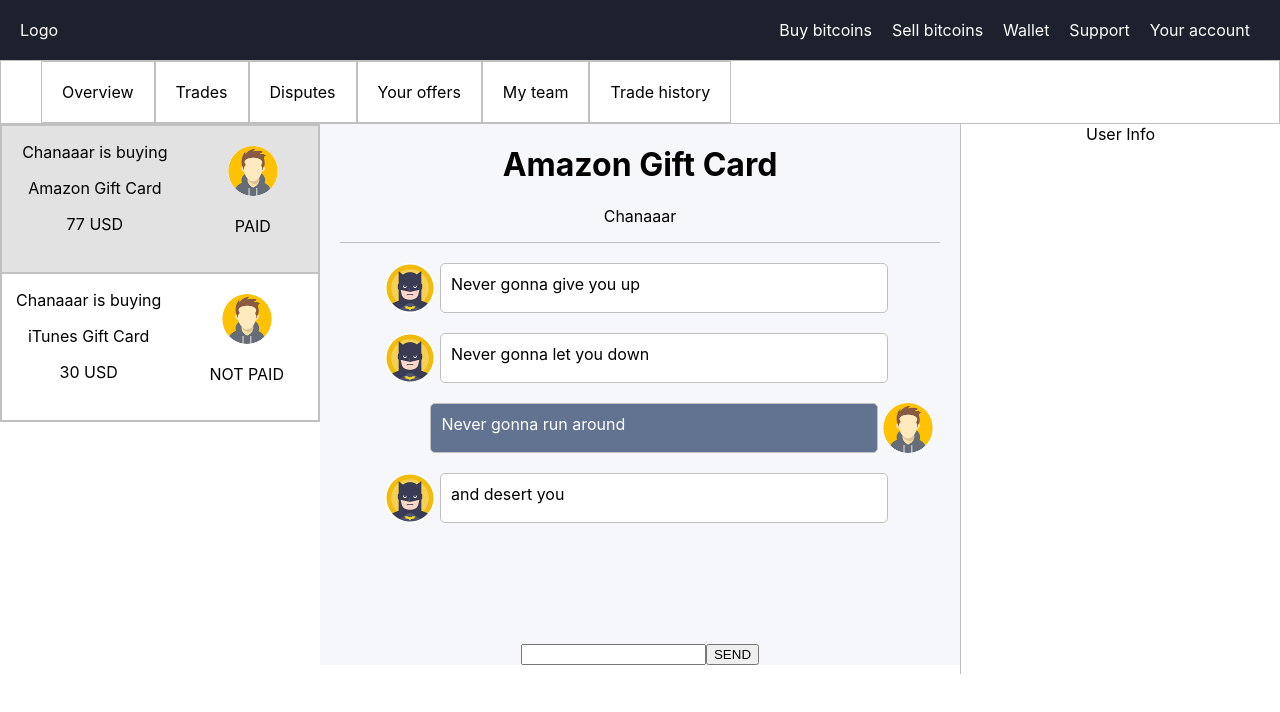
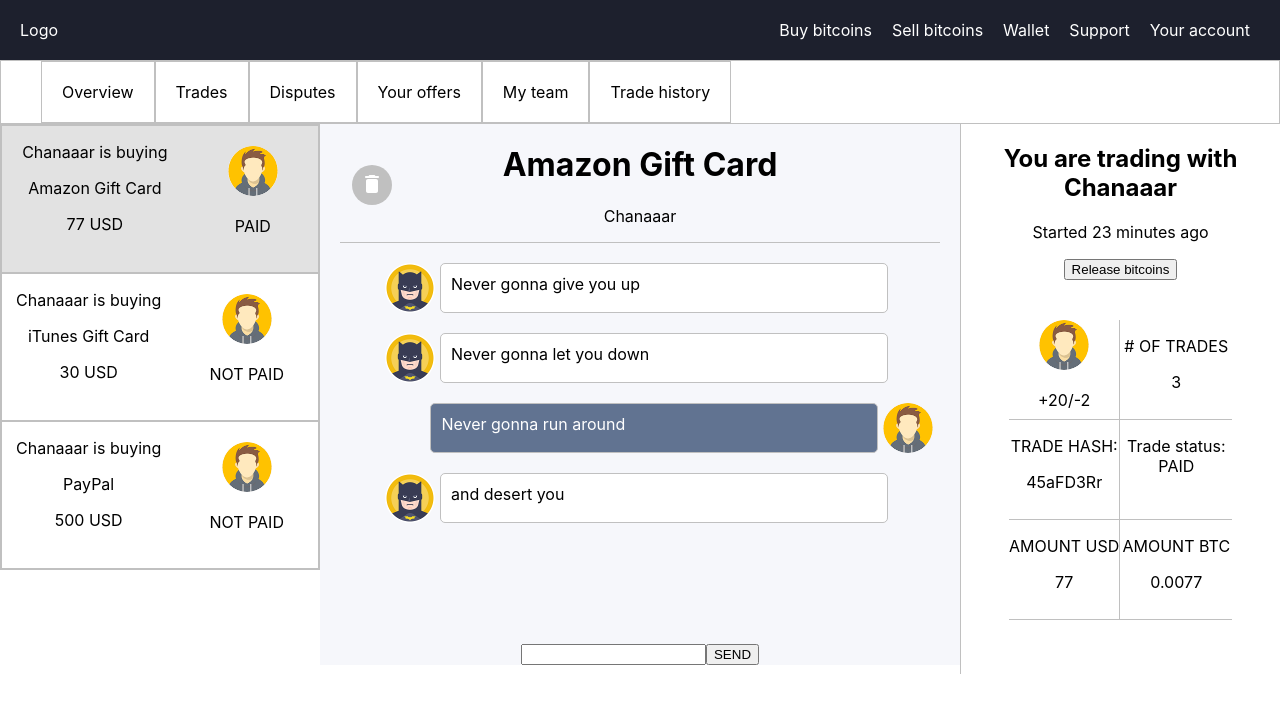
Before and after one commit to TumanovArtem/messager_front, a React (Create React App) app: page /sell-bitcoins in a window 1280 px wide. Shown: the top 712 px of the page. Built offline with nearby package versions, Linux system fonts and the light colour scheme.

Commit message:
Added userInfo and deleteTrade action

```diff
--- a/package.json
+++ b/package.json
@@ -3,6 +3,8 @@
   "version": "0.1.0",
   "private": true,
   "dependencies": {
+    "@material-ui/core": "^4.11.4",
+    "@material-ui/icons": "^4.11.2",
     "@reduxjs/toolkit": "^1.5.1",
     "@testing-library/jest-dom": "^5.12.0",
     "@testing-library/react": "^11.2.6",
--- a/src/interfaces/ITrade.ts
+++ b/src/interfaces/ITrade.ts
@@ -1,5 +1,6 @@
 export interface ITrade {
   id: number;
+  hash: string;
   sellerId: number;
   buyerId: number;
   method: string;
--- a/src/interfaces/IUser.ts
+++ b/src/interfaces/IUser.ts
@@ -2,5 +2,6 @@
   id: number;
   login: string;
   avatar: string;
-  rating: number;
+  ratingPros: number;
+  ratingCons: number;
 }
--- a/src/store/massagesSlice.ts
+++ b/src/store/massagesSlice.ts
@@ -10,7 +10,7 @@
       fromId: 0,
       toId: 1,
       text: 'Never gonna give you up',
-      date: new Date()
+      date: new Date("2021-05-03")
     },
     {
       id: 1,
@@ -18,7 +18,7 @@
       fromId: 0,
       toId: 1,
       text: 'Never gonna let you down',
-      date: new Date()
+      date: new Date("2021-05-03")
     },
     {
       id: 2,
@@ -26,7 +26,7 @@
       fromId: 1,
       toId: 0,
       text: 'Never gonna run around',
-      date: new Date()
+      date: new Date("2021-05-03")
     },
     {
       id: 3,
@@ -34,7 +34,23 @@
       fromId: 0,
       toId: 1,
       text: 'and desert you',
-      date: new Date()
+      date: new Date("2021-05-03")
+    },
+    {
+      id: 4,
+      tradeId: 2,
+      fromId: 1,
+      toId: 0,
+      text: 'Lorem Ipsum is simply dummy text of the printing and typesetting industry',
+      date: new Date('2021-05-04')
+    },
+    {
+      id: 5,
+      tradeId: 2,
+      fromId: 0,
+      toId: 1,
+      text: 'Lorem Ipsum has been the industrys standard dummy text',
+      date: new Date('2021-05-04')
     }
   ]
 };
--- a/src/store/store.ts
+++ b/src/store/store.ts
@@ -1,4 +1,4 @@
-import { AnyAction, combineReducers, configureStore, getDefaultMiddleware } from '@reduxjs/toolkit';
+import { AnyAction, applyMiddleware, combineReducers, configureStore, getDefaultMiddleware } from '@reduxjs/toolkit';
 import usersReducer from 'src/store/usersSlice';
 import tradesReducer from 'src/store/tradesSlice';
 import messagesReducer from 'src/store/massagesSlice';
@@ -16,14 +16,11 @@
 
 const epicMiddleware = createEpicMiddleware<AnyAction, AnyAction, MyState>();
 
+const enhancer = applyMiddleware(epicMiddleware);
+
 export const store = configureStore({
-  reducer,
-  middleware: [
-    ...getDefaultMiddleware({
-      thunk: true
-    })//,
-    //epicMiddleware
-  ]
+  reducer//,
+  //enhancers: [enhancer]
 });
 
 //epicMiddleware.run(bitcoinRateEpic);
--- a/src/store/tradesSlice.ts
+++ b/src/store/tradesSlice.ts
@@ -6,6 +6,7 @@
   data: [
     {
       id: 0,
+      hash: '45aFD3Rr',
       sellerId: 0,
       buyerId: 1,
       method: 'Amazon Gift Card',
@@ -14,15 +15,26 @@
     },
     {
       id: 1,
+      hash: 'dSDs43g',
       sellerId: 0,
       buyerId: 1,
       method: 'iTunes Gift Card',
       money: 30,
       paid: false
     },
+    {
+      id: 2,
+      hash: 'fdsf32',
+      sellerId: 0,
+      buyerId: 1,
+      method: 'PayPal',
+      money: 500,
+      paid: false
+    }
   ],
   currentTrade: {
     id: 0,
+    hash: '45aFD3Rr',
     sellerId: 0,
     buyerId: 1,
     method: 'Amazon Gift Card',
@@ -38,11 +50,24 @@
     addTrade: (state, action: PayloadAction<ITrade>) => {
       state.data.push(action.payload);
     },
+    executeTransaction: (state) => {
+      state.currentTrade.paid = true;
+      const trade = state.data.find((trade : ITrade) => trade.id === state.currentTrade.id);
+      trade && (trade.paid = true);
+    },
     changeCurrentTrade: (state, action: PayloadAction<ITrade>) => {
       state.currentTrade = action.payload;
+    },
+    deleteTrade: (state, action: PayloadAction<ITrade>) => {
+      const newData = state.data.filter((trade : ITrade) => trade.id !== action.payload.id);
+      return {
+        ...state,
+        data: newData,
+        currentTrade: newData[0]
+      }
     }
   }
 });
 
-export const { changeCurrentTrade } = tradesSlice.actions;
+export const { changeCurrentTrade, executeTransaction, deleteTrade } = tradesSlice.actions;
 export default tradesSlice.reducer;
--- a/src/store/usersSlice.ts
+++ b/src/store/usersSlice.ts
@@ -8,20 +8,23 @@
       id: 0,
       login: 'Batman',
       avatar: 'static/img/buyer.png',
-      rating: -5
+      ratingPros: 37,
+      ratingCons: 1
     },
     {
       id: 1,
       login: 'Chanaaar',
       avatar: 'static/img/seller.png',
-      rating: 55
+      ratingPros: 20,
+      ratingCons: 2
     },
   ],
   currentUser: {
     id: 0,
     login: 'Batman',
     avatar: 'static/img/buyer.png',
-    rating: -5
+    ratingPros: 37,
+    ratingCons: 1
   },
 };
 
--- a/src/view/components/Messager/Messager.style.css
+++ b/src/view/components/Messager/Messager.style.css
@@ -9,6 +9,21 @@
 
 .messager .messager-header {
   border-bottom: 1px solid rgb(192, 192, 192);
+  position: relative;
+}
+
+.messager .delete-trade {
+  background: rgb(192, 192, 192);
+  border: none;
+  width: 40px;
+  height: 40px;
+  border-radius: 50%;
+  padding: 5px;
+  color: #fff;
+  position: absolute;
+  top: 35%;
+  left: 2%;
+  cursor: pointer;
 }
 
 .messages-space {
--- a/src/view/components/Messager/Messager.tsx
+++ b/src/view/components/Messager/Messager.tsx
@@ -6,23 +6,30 @@
 import nextId from "react-id-generator";
 import './Messager.style.css';
 import { IUser } from 'src/interfaces/IUser';
+import { DeleteOutlined, DeleteRounded } from '@material-ui/icons';
+import { deleteTrade } from 'src/store/tradesSlice';
 
 export const Messager : FC = () => {
   const dispatch = useDispatch();
 
   const currentUser = useSelector((state: IStoreState) => state.users.currentUser);
   const currentTrade = useSelector((state : IStoreState) => state.trades.currentTrade);
+  const trades = useSelector((state : IStoreState) => state.trades.data);
   const messages = useSelector((state : IStoreState) =>
-    state.messages.data.filter(message => message.tradeId === currentTrade.id)
+    state.messages.data.filter(message => message.tradeId === currentTrade?.id)
   );
 
   const counterUser = useSelector((state : IStoreState) =>
     state.users.data.find((user : IUser) =>
-      user.id === currentTrade.buyerId
+      user.id === currentTrade?.buyerId
     )
   );
 
   const [value, setValue] = useState('');
+
+  const handleClick = () => {
+    dispatch(deleteTrade(currentTrade));
+  };
 
   const handleChange = (e : any) => {
     setValue(e.target.value);
@@ -45,7 +52,12 @@
 
   return (
     <div className="messager">
+      {!trades.length ? 'No trades available': (
+        <>
           <div className="messager-header">
+            <button className='delete-trade'>
+              <DeleteRounded onClick={handleClick}/>
+            </button>
             <h1>{currentTrade.method}</h1>
             <p>{counterUser?.login}</p>
           </div>
@@ -65,6 +77,8 @@
             <input type="text" onChange={handleChange} value={value} />
             <input type="submit" value="SEND" />
           </form>
+        </>
+      )}
     </div>
   )
 };
--- a/src/view/components/UserInfo/UserInfo.style.css
+++ b/src/view/components/UserInfo/UserInfo.style.css
@@ -3,3 +3,23 @@
   height: 550px;
   border-left: 1px solid rgb(192, 192, 192);
 }
+
+.user-info .table {
+  display: flex;
+  flex-direction: row;
+  flex-wrap: wrap;
+  width: 70%;
+  margin: 40px auto;
+}
+
+.user-info .table div{
+  border: 1px solid rgb(192, 192, 192);
+  width: 50%;
+  height: 100px;
+  border-top: none;
+  border-left: none;
+}
+
+.user-info .table div:nth-child(2n) {
+  border-right: none;
+}
--- a/src/view/components/UserInfo/UserInfo.tsx
+++ b/src/view/components/UserInfo/UserInfo.tsx
@@ -1,10 +1,60 @@
 import React, {FC} from 'react';
+import { useDispatch, useSelector } from 'react-redux';
+import { IUser } from 'src/interfaces/IUser';
+import { IStoreState } from 'src/interfaces/store';
+import { executeTransaction } from 'src/store/tradesSlice';
 import './UserInfo.style.css';
 
 export const UserInfo : FC = () => {
+  const dispatch = useDispatch();
+
+  const trades = useSelector((state: IStoreState) => state.trades.data);
+  const currentTrade = useSelector((state: IStoreState) => state.trades.currentTrade);
+  const counterUser = useSelector((state : IStoreState) =>
+    state.users.data.find((user : IUser) =>
+      user.id === currentTrade?.buyerId
+    )
+  );
+
+  const handleClick = () => {
+    dispatch(executeTransaction());
+  };
+
   return (
     <div className="user-info">
-      User Info
+      {!trades.length ? 'No trades available' : (
+        <>
+          <h2>You are trading with {counterUser?.login}</h2>
+          <p>Started 23 minutes ago</p>
+          <button onClick={handleClick}>Release bitcoins</button>
+          <div className="table">
+            <div>
+              <img src={counterUser?.avatar} alt="" className="avatar"/>
+              <p>
+                <span>+{counterUser?.ratingPros}/</span>
+                <span>-{counterUser?.ratingCons}</span>
+              </p>
+            </div>
+            <div>
+              <p># OF TRADES</p>
+              <p>{trades.length}</p>
+            </div>
+            <div>
+              <p>TRADE HASH:</p>
+              <p>{currentTrade.hash}</p>
+            </div>
+            <div><p>Trade status: {currentTrade.paid ? 'PAID': 'NOT PAID'}</p></div>
+            <div>
+              <p>AMOUNT USD</p>
+              <p>{currentTrade.money}</p>
+            </div>
+            <div>
+              <p>AMOUNT BTC</p>
+              <p>{currentTrade.money / 10000}</p>
+            </div>
+          </div>
+        </>
+      )}
     </div>
   )
 };
```
Also changed, not shown: 1 other file (tests, documents, lock files or other folders). Lines whose indentation alone changed are shown as unchanged.
